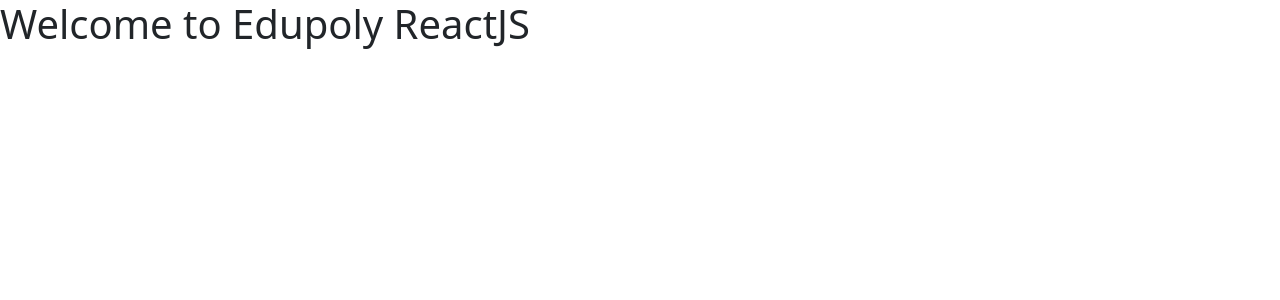
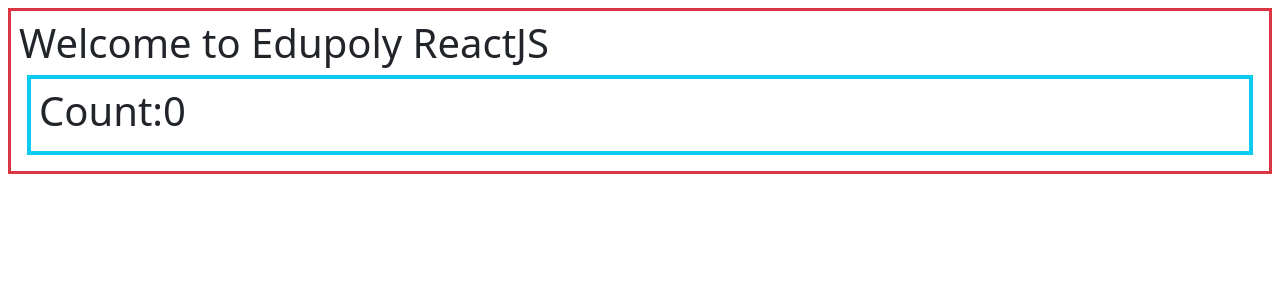
Before and after one commit to edupoly/r19app, a React (Create React App) app: page / in a window 1280 px wide. Shown: the top 300 px of the page. Built offline with nearby package versions, Linux system fonts and the light colour scheme.

Commit message:
countercomp

```diff
--- a/src/App.js
+++ b/src/App.js
@@ -1,10 +1,11 @@
 import logo from './logo.svg';
 import './App.css';
-
+import Counter from './Counter';
 function App() {
   return (
-    <div>
+    <div className='border border-3 m-2 p-2 border-danger'>
       <h1>Welcome to Edupoly ReactJS</h1>
+      <Counter></Counter>
     </div>
   );
 }
--- /dev/null
+++ b/src/Counter.jsx
@@ -0,0 +1,11 @@
+import React,{useState} from 'react';
+
+function Counter(){
+  const [count, setCount] = useState(0)
+  return(
+    <div className='border border-4 m-2 p-2 border-info'>
+      <h1>Count:{count}</h1>
+    </div>
+  )
+}
+export default Counter;
```
